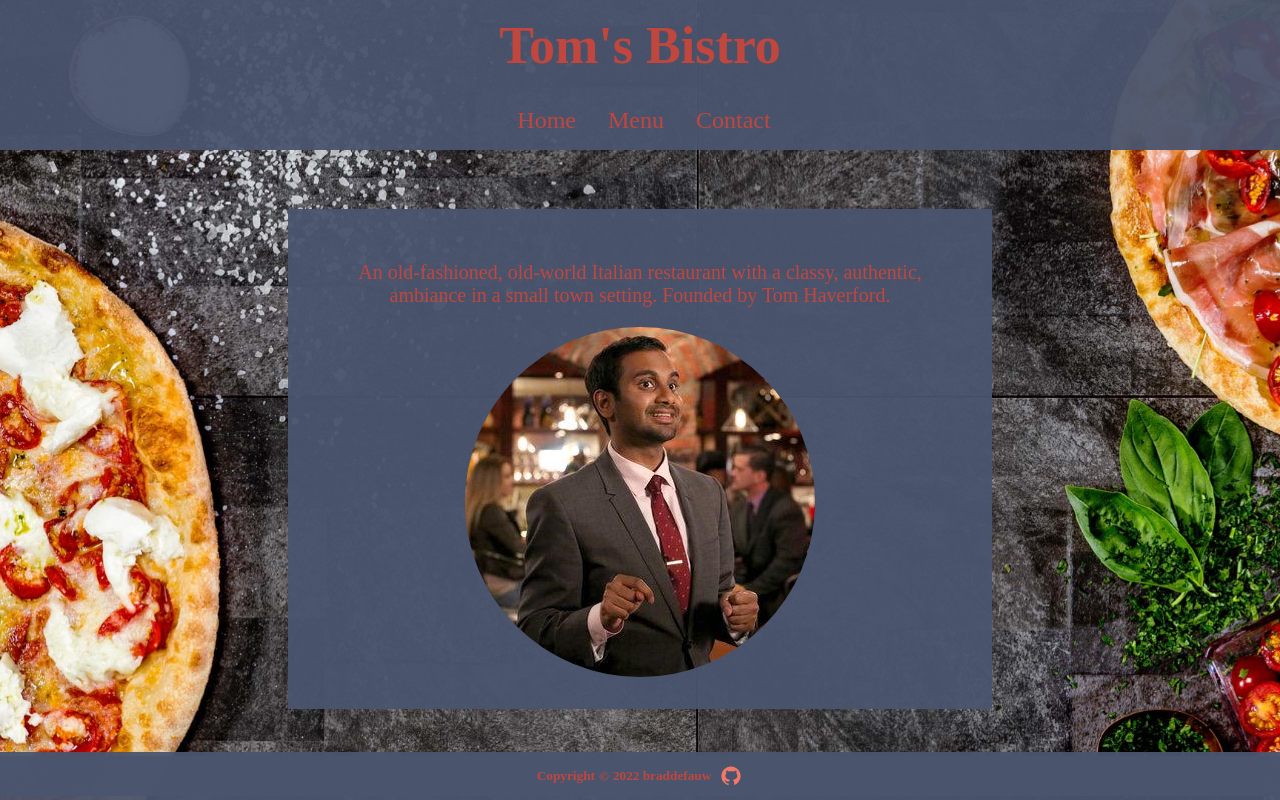
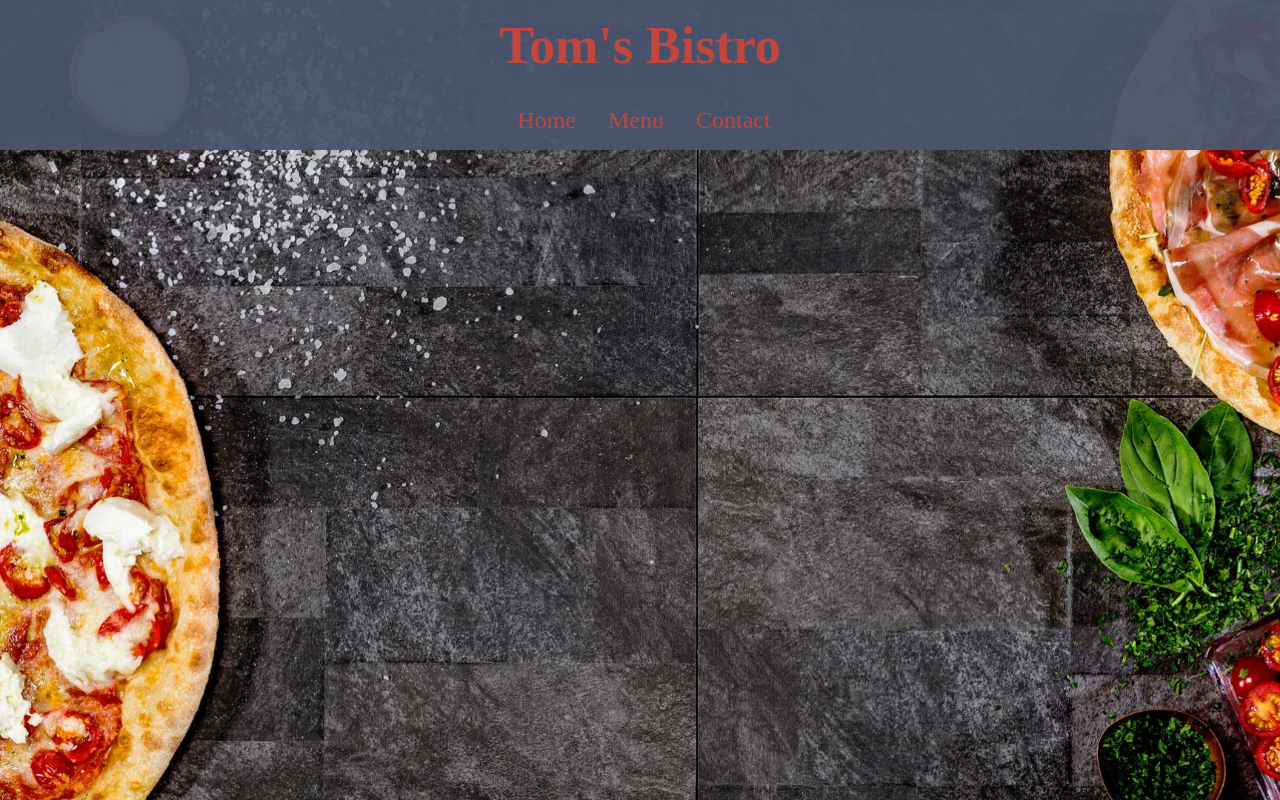
Before and after one commit to braddefauw/restaurant-page, a plain HTML site: page index.html in a window 1280 px wide. Drawn offline with Linux system fonts and the light colour scheme; files whose address does not match are found by name; a web font is replaced by a local one.

Commit message:
page load function module + header content imported using js

```diff
--- a/index.html
+++ b/index.html
@@ -13,15 +13,15 @@
     <link href="https://fonts.googleapis.com/css2?family=Italiana&display=swap" rel="stylesheet">
 </head>
 <body>
-    <header>
+    <!-- <header>
         <h1>Tom's Bistro</h1>
         <ul>
             <li>Home</li>
             <li>Menu</li>
             <li>Contact</li>
         </ul>
-    </header>
-    <div id="content">
+    </header> -->
+    <!-- <div id="content">
         <div class="about">
             <p>
                 An old-fashioned, old-world Italian restaurant with a classy,
@@ -31,10 +31,10 @@
               <img src="/dist/img/th.jpeg" alt="Restaurant Image" id="th-img">
             </div>
         </div>
-    </div>
-    <footer class="footer">
+    </div> -->
+    <!-- <footer class="footer">
         <h5>Copyright <span>©</span> 2022 braddefauw <a href="https://github.com/braddefauw/tic-tac-toe"><img src="img/icons8-github.svg" /></a></h5>
-    </footer>
+    </footer> -->
     <script src="main.js"></script>
 </body>
 </html>
--- a/main.js
+++ b/main.js
@@ -1 +1 @@
-console.log("test");
+(()=>{"use strict";(()=>{let e=document.createElement("header"),t=document.createElement("h1");t.innerText="Tom's Bistro",e.appendChild(t);let n=document.createElement("ul"),d=document.createElement("li");d.innerText="Home",n.appendChild(d);let l=document.createElement("li");l.innerText="Menu",n.appendChild(l);let c=document.createElement("li");c.innerText="Contact",n.appendChild(c),document.body.appendChild(e),e.appendChild(n)})()})();
--- a/styles.css
+++ b/styles.css
@@ -45,10 +45,14 @@ header ul li {
     list-style-type: none;
     margin-right: 2rem;
     font-size: 1.5rem;
+    cursor: pointer;
+}
+
+header li:hover {
+    text-decoration: underline;
 }
 
 .about {
-    margin-top: 2rem;
     width: 50%;
     background-color: rgba(74,85,110, 0.95);
     display: flex;
@@ -56,7 +60,7 @@ header ul li {
     align-items: center;
     flex-direction: column;
     padding: 2rem;
-    margin-bottom: 1rem;
+    margin: 4rem 0rem 4rem 0rem;
 }
 
 .about p {
```
